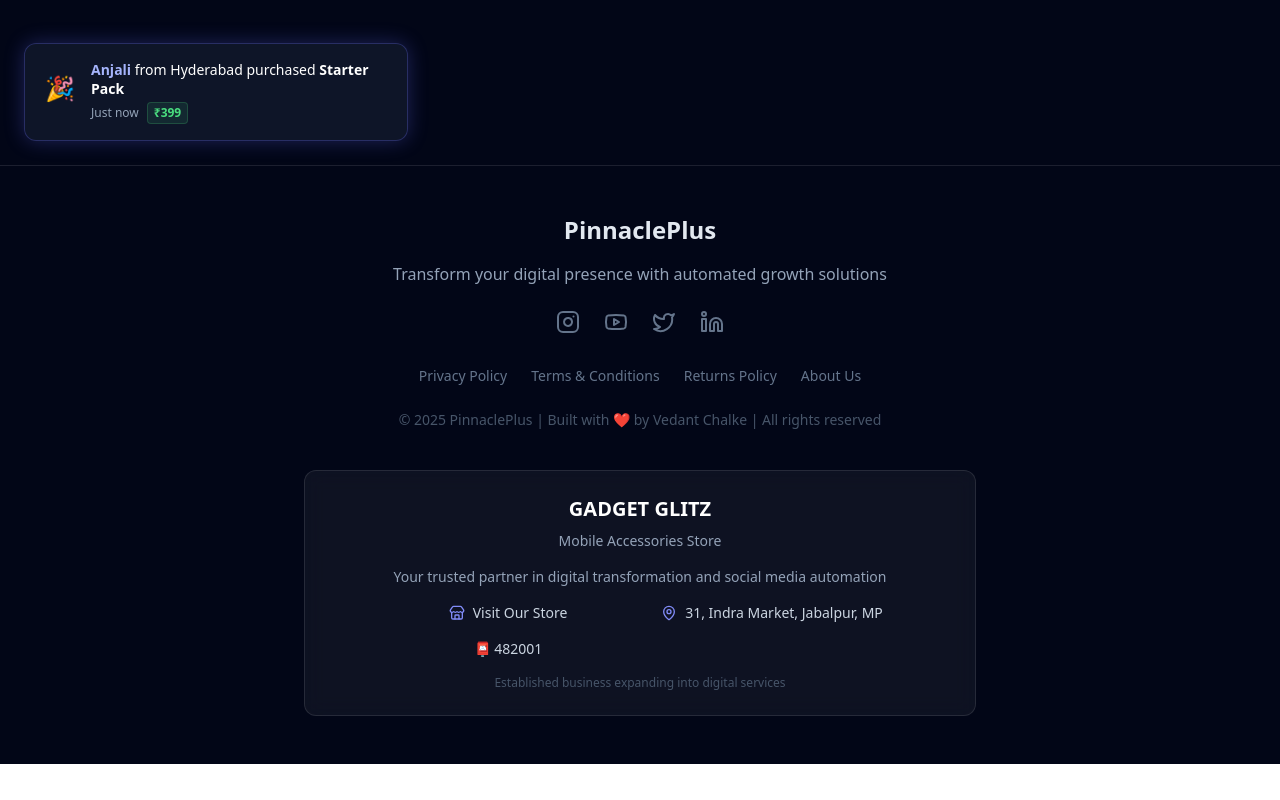
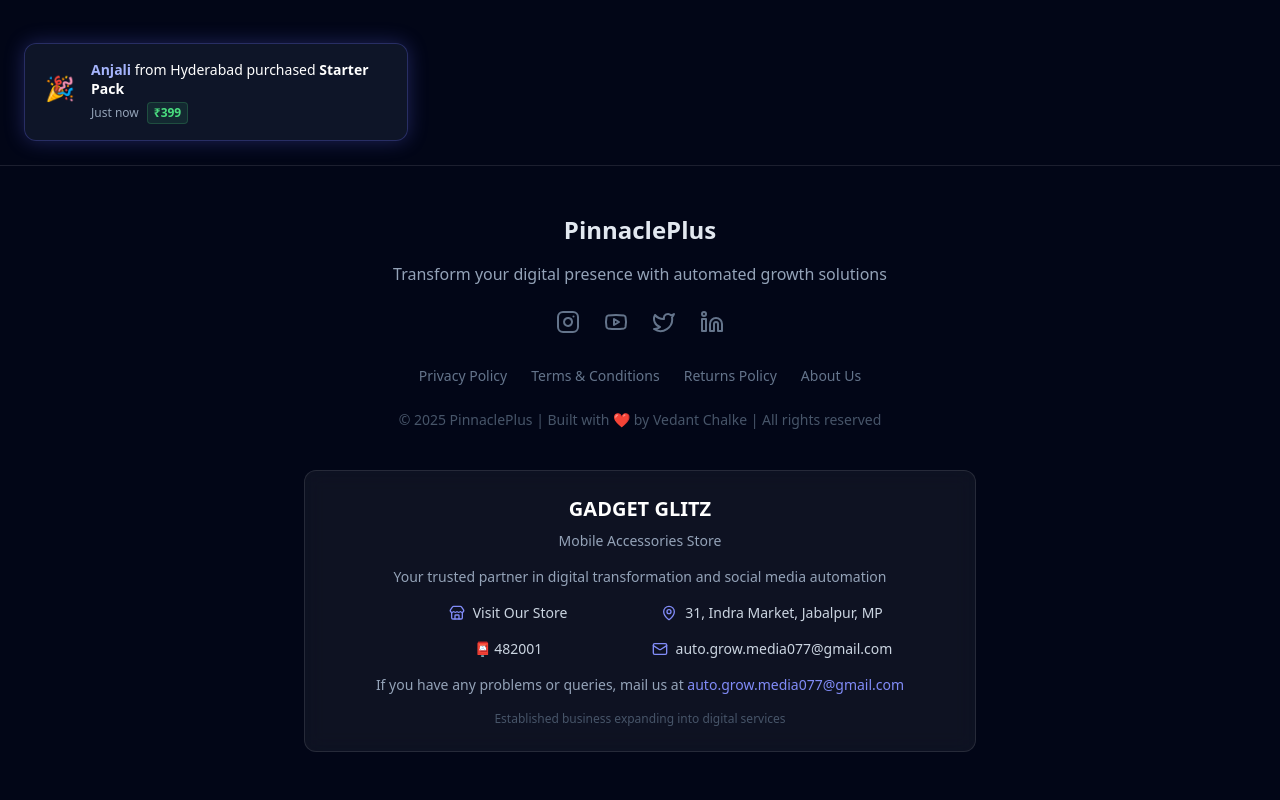
Before and after one commit to autogrowmedia077-dotcom/pinnacleplus, a React (Vite) app: page /about-us in a window 1280 px wide. Shown: the part 635-1435 px from the top of the page. Before the commit the page ends 1399 px from the top, so only its background shows below. Built offline with nearby package versions, Linux system fonts and the light colour scheme.

Commit message:
Added Mail

```diff
--- a/components/Footer.tsx
+++ b/components/Footer.tsx
@@ -1,5 +1,5 @@
 import React from 'react';
-import { Instagram, Youtube, Twitter, Linkedin, MapPin, Store } from 'lucide-react';
+import { Instagram, Youtube, Twitter, Linkedin, MapPin, Store, Mail } from 'lucide-react';
 
 export const Footer: React.FC = () => {
   return (
@@ -45,7 +45,16 @@
                 <div className="flex items-center sm:justify-center space-x-2">
                    <span>📮 482001</span>
                 </div>
+                <div className="flex items-center sm:justify-center space-x-2">
+                  <Mail size={16} className="text-indigo-400" />
+                  <span>auto.grow.media077@gmail.com</span>
+                </div>
               </div>
+
+              <div className="text-sm text-slate-400 mt-4">
+                If you have any problems or queries, mail us at <a href="mailto:auto.grow.media077@gmail.com" className="text-indigo-400 hover:text-indigo-300">auto.grow.media077@gmail.com</a>
+              </div>
+
               <div className="text-xs text-slate-600 mt-4">Established business expanding into digital services</div>
             </div>
           </div>
```
